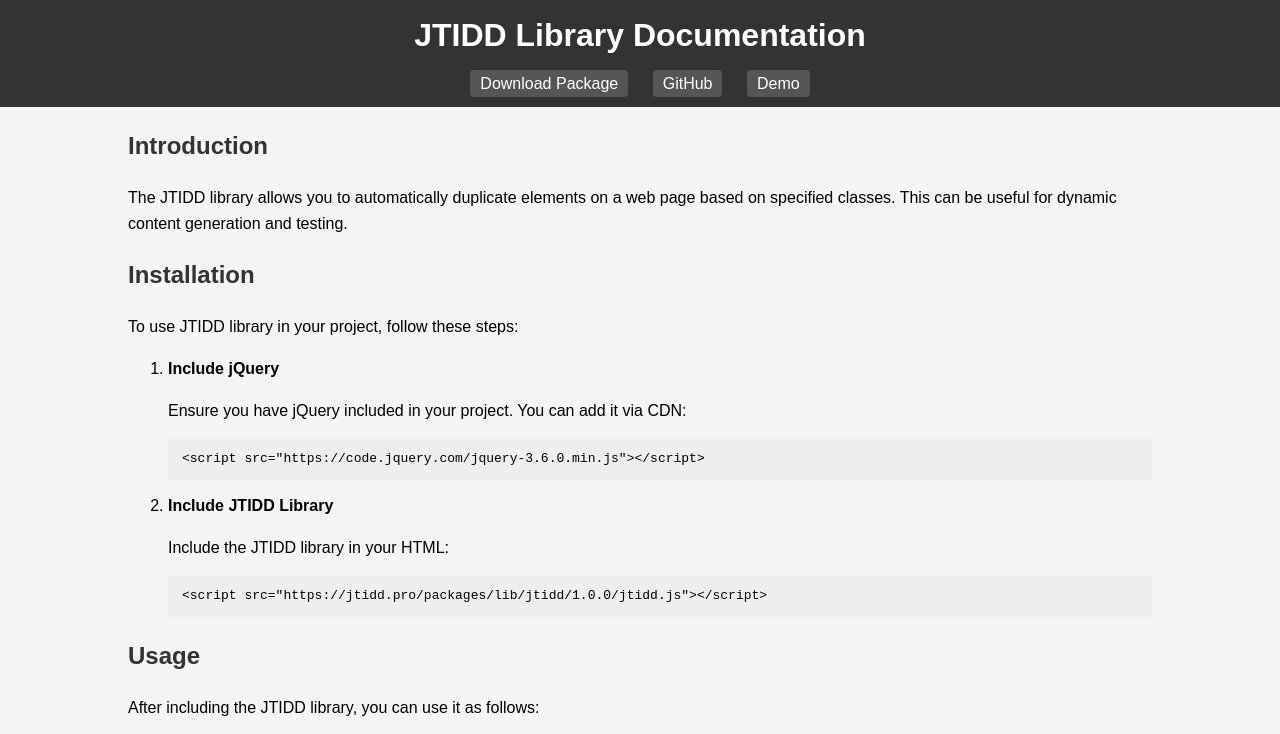
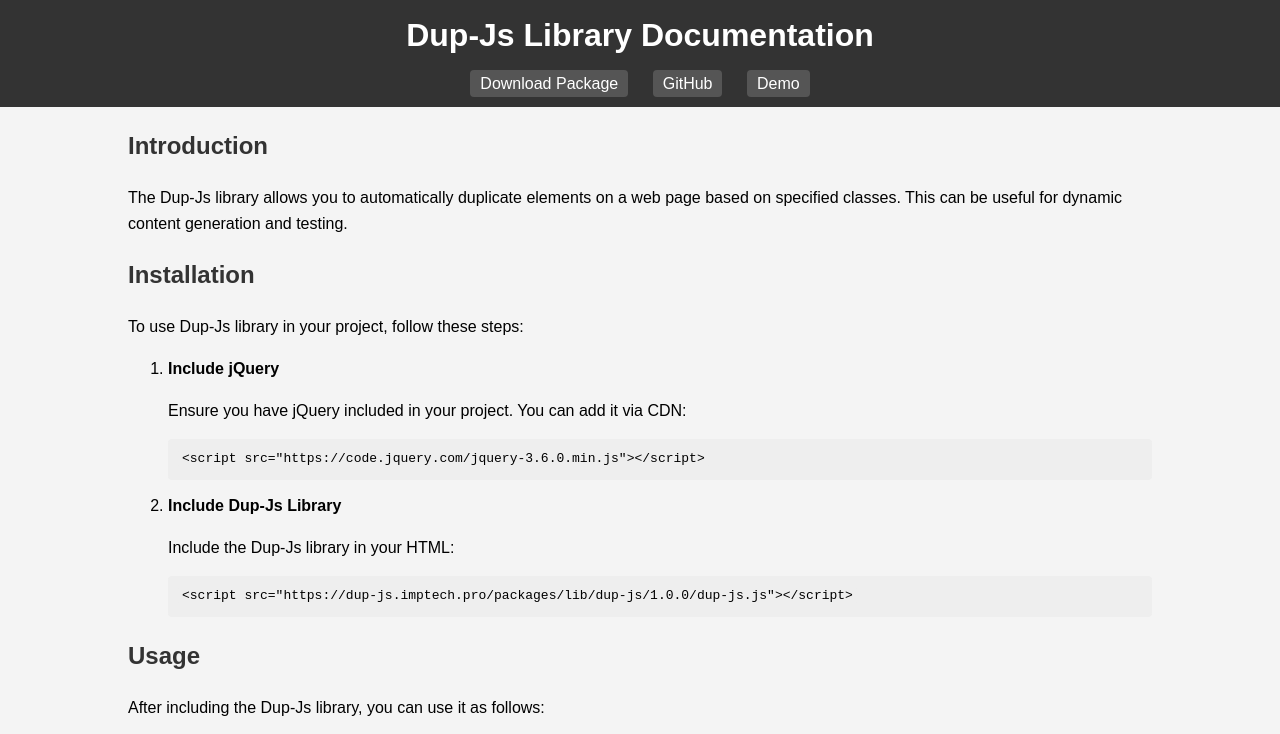
Before and after one commit to huanth/dupjs-library, a plain HTML site: page docs/index.html in a window 1280 px wide. Shown: the top 734 px of the page. Drawn offline with Linux system fonts and the light colour scheme; a script that the page names is missing.

Commit message:
Update index.html

```diff
--- a/docs/index.html
+++ b/docs/index.html
@@ -4,21 +4,23 @@
 <head>
     <meta charset="UTF-8">
     <meta name="viewport" content="width=device-width, initial-scale=1.0">
-    <meta name="description" content="JTIDD Library Documentation - A library for automatically duplicating elements on a web page based on specified classes.">
+    <meta name="description" content="Dup-Js Library Documentation - A library for automatically duplicating elements on a web page based on specified classes.">
     <meta name="keywords" content="JTIDD, JavaScript library, duplication, jQuery, web development">
     <meta name="author" content="Jtidd">
-    <meta property="og:title" content="JTIDD Library Documentation">
-    <meta property="og:description" content="JTIDD Library for automatically duplicating elements based on specified classes.">
-    <meta property="og:image" content="./assets/images/jtidd.pro.png">
-    <meta property="og:url" content="./assets/images/jtidd.pro.png">
+    <meta property="og:title" content="Dup-Js Library Documentation">
+    <meta property="og:description" content="Dup-Js Library for automatically duplicating elements based on specified classes.">
+    <meta property="og:image" content="./assets/images/dup-js.png">
+    <meta property="og:url" content="./assets/images/dup-js.png">
     <meta property="og:type" content="website">
     <meta name="twitter:card" content="summary_large_image">
-    <meta name="twitter:title" content="JTIDD Library Documentation">
-    <meta name="twitter:description" content="JTIDD Library for automatically duplicating elements based on specified classes.">
-    <meta name="twitter:image" content="./assets/images/jtidd.pro.png">
-    <link rel="icon" href="./assets/images/jtidd.pro.ico" type="image/x-icon">
-    <title>JTIDD Library Documentation</title>
+    <meta name="twitter:title" content="Dup-Js Library Documentation">
+    <meta name="twitter:description" content="Dup-Js Library for automatically duplicating elements based on specified classes.">
+    <meta name="twitter:image" content="./assets/images/dup-js.png">
+    <link rel="icon" href="./assets/images/dup-js.ico" type="image/x-icon">
+    <title>Dup-Js Library Documentation</title>
     <link rel="stylesheet" href="https://cdnjs.cloudflare.com/ajax/libs/font-awesome/6.0.0-beta3/css/all.min.css">
+    <script async src="https://pagead2.googlesyndication.com/pagead/js/adsbygoogle.js?client=ca-pub-1486737668365116"
+        crossorigin="anonymous"></script>
     <style>
         body {
             font-family: Arial, sans-serif;
@@ -102,9 +104,9 @@
 <body>
 
     <header>
-        <h1>JTIDD Library Documentation</h1>
+        <h1>Dup-Js Library Documentation</h1>
         <nav>
-            <a href="https://jtidd.pro/packages/lib/jtidd/1.0.0/jtidd.js" target="_blank">Download Package</a>
+            <a href="https://dup-js.imptech.pro/packages/lib/jtidd/1.0.0/jtidd.js" target="_blank">Download Package</a>
             <a href="https://github.com/huanth/jtidd-library" target="_blank">GitHub</a>
             <a href="https://jsfiddle.net/huanth/9km7grwt/1/" target="_blank">Demo</a>
         </nav>
@@ -113,12 +115,12 @@
     <div class="container">
         <section>
             <h2>Introduction</h2>
-            <p>The JTIDD library allows you to automatically duplicate elements on a web page based on specified classes. This can be useful for dynamic content generation and testing.</p>
+            <p>The Dup-Js library allows you to automatically duplicate elements on a web page based on specified classes. This can be useful for dynamic content generation and testing.</p>
         </section>
 
         <section>
             <h2>Installation</h2>
-            <p>To use JTIDD library in your project, follow these steps:</p>
+            <p>To use Dup-Js library in your project, follow these steps:</p>
             <ol>
                 <li>
                     <strong>Include jQuery</strong>
@@ -126,16 +128,16 @@
                     <pre><code>&lt;script src="https://code.jquery.com/jquery-3.6.0.min.js"&gt;&lt;/script&gt;</code></pre>
                 </li>
                 <li>
-                    <strong>Include JTIDD Library</strong>
-                    <p>Include the JTIDD library in your HTML:</p>
-                    <pre><code>&lt;script src="https://jtidd.pro/packages/lib/jtidd/1.0.0/jtidd.js"&gt;&lt;/script&gt;</code></pre>
+                    <strong>Include Dup-Js Library</strong>
+                    <p>Include the Dup-Js library in your HTML:</p>
+                    <pre><code>&lt;script src="https://dup-js.imptech.pro/packages/lib/dup-js/1.0.0/dup-js.js"&gt;&lt;/script&gt;</code></pre>
                 </li>
             </ol>
         </section>
 
         <section>
             <h2>Usage</h2>
-            <p>After including the JTIDD library, you can use it as follows:</p>
+            <p>After including the Dup-Js library, you can use it as follows:</p>
             <ol>
                 <li>
                     <strong>HTML Markup</strong>
@@ -162,7 +164,7 @@
 
         <section>
             <h2>Examples</h2>
-            <p>Here are some examples of how you can use JTIDD library:</p>
+            <p>Here are some examples of how you can use Dup-Js library:</p>
             <pre><code>&lt;div class="jtidd jt-3"&gt;
     &lt;p&gt;This element will be duplicated 3 times&lt;/p&gt;
 &lt;/div&gt;
@@ -174,7 +176,7 @@
 
         <section>
             <h2>Notes</h2>
-            <p>Ensure that jQuery is loaded before the JTIDD library to avoid any errors.</p>
+            <p>Ensure that jQuery is loaded before the Dup-Js library to avoid any errors.</p>
         </section>
 
         <section>
@@ -185,7 +187,7 @@
     </div>
 
     <footer>
-        <p>&copy; 2024 JTIDD Library. All rights reserved.</p>
+        <p>&copy; 2024 Dup-Js Library. All rights reserved.</p>
     </footer>
 
 </body>
```
